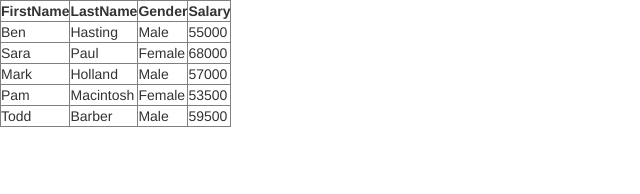
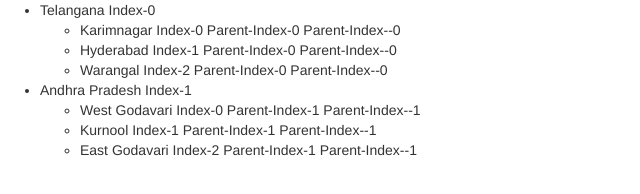
Before and after one commit to SravanthiPenti/AngularJs, a website: page app/index.html in a window 1280 px wide. Shown: the whole page, without its empty margins (0-640 px from the left). Drawn offline with nearby package versions, Linux system fonts and the light colour scheme; files whose address does not match are found by name.

Commit message:
ng-repeat examples

```diff
--- a/app/index.html
+++ b/app/index.html
@@ -13,7 +13,7 @@
 </head>
 
 <body ng-app="angular1App">
-    <table ng-controller="myController" border=1>
+    <!--  <table ng-controller="myController" border=1>
         <thead>
             <tr>
                 <th>FirstName</th>
@@ -30,8 +30,21 @@
                 <td>{{employee.salary}}</td>
             </tr>
         </tbody>
-    </table>
+    </table> -->
+    <div ng-controller="myController">
+        <ul>
+            <li ng-repeat="state in states" ng-init="ParentIndex=$index">{{state.name}} Index-{{$index}}
+                <ul>
+                    <li ng-repeat="dist in state.dist">
+                        {{dist.name}} Index-{{$index}} Parent-Index-{{$parent.$index}} Parent-Index--{{ParentIndex}}
+                    </li>
+                </ul>
 
+
+
+            </li>
+        </ul>
+    </div>
     <script src="bower_components/jquery/dist/jquery.js"></script>
     <script src="bower_components/angular/angular.js"></script>
     <script src="bower_components/bootstrap/dist/js/bootstrap.js"></script>
--- a/app/scripts/app.js
+++ b/app/scripts/app.js
@@ -2,15 +2,42 @@
 
 
 
-var myapp=angular.module("angular1App",[]);
-myapp.controller("myController",function($scope){
-var emp=[
-{firstname:"Ben",lastname:"Hasting",gender:"Male",salary:55000},
-{firstname:"Sara",lastname:"Paul",gender:"Female",salary:68000},
-{firstname:"Mark",lastname:"Holland",gender:"Male",salary:57000},
-{firstname:"Pam",lastname:"Macintosh",gender:"Female",salary:53500},
-{firstname:"Todd",lastname:"Barber",gender:"Male",salary:59500},
-]
-$scope.emp=emp
+var myapp = angular.module("angular1App", []);
+myapp.controller("myController", function ($scope) {
+    // var emp=[
+    // {firstname:"Ben",lastname:"Hasting",gender:"Male",salary:55000},
+    // {firstname:"Sara",lastname:"Paul",gender:"Female",salary:68000},
+    // {firstname:"Mark",lastname:"Holland",gender:"Male",salary:57000},
+    // {firstname:"Pam",lastname:"Macintosh",gender:"Female",salary:53500},
+    // {firstname:"Todd",lastname:"Barber",gender:"Male",salary:59500},
+    // ]
+    // $scope.emp=emp
 
+    var states = [
+
+        {
+            name: "Telangana",
+
+            dist: [
+                { name: "Karimnagar" },
+                { name: "Hyderabad" },
+                { name: "Warangal" }]
+        },
+        {
+            name: "Andhra Pradesh",
+
+            dist: [
+                { name: "West Godavari" },
+                { name: "Kurnool" },
+                { name: "East Godavari" }
+
+            ]
+
+
+        }
+
+
+    ]
+
+    $scope.states = states;
 })
```
Lines whose indentation alone changed are shown as unchanged.
